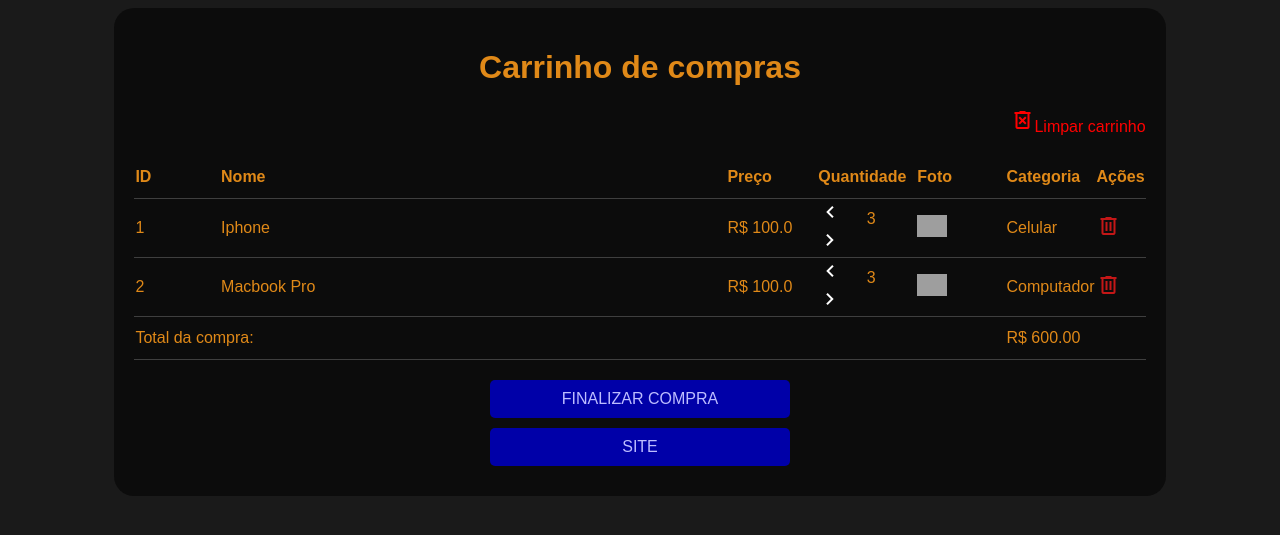
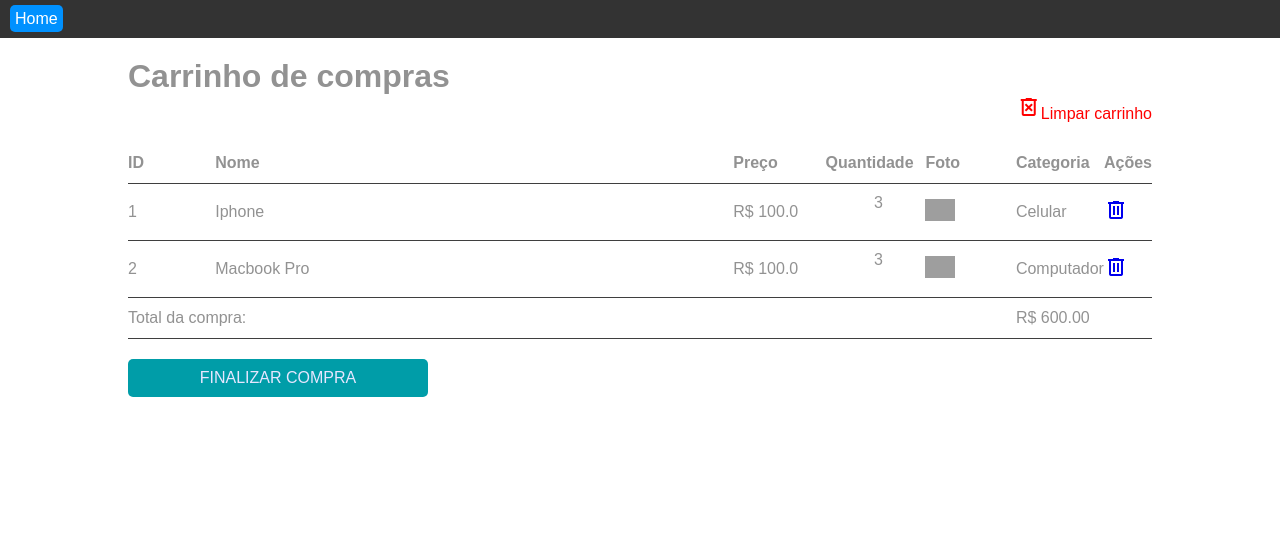
Before and after one commit to larryworkson/PYTHON-III, a Flask app: page /carrinho.html in a window 1280 px wide. Shown: the top 535 px of the page. Run offline with Flask 3, Linux system fonts and the light colour scheme; data comes from the database, SQL or seed files in the repository; both versions use the stored data as it was after the commit; grey boxes are pictures that could not be loaded.

Commit message:
mudanças de estilo

```diff
--- a/GERAL/04-Flask/ex005-loja/loja.py
+++ b/GERAL/04-Flask/ex005-loja/loja.py
@@ -214,7 +214,7 @@ loja.run(debug=False)
 AJUSTES CRÍTICOS:
 
 AJUSTES DE MELHORIA:
-        - Notificar admin quando houver uma nova venda.
+    - Notificar admin quando houver uma nova venda.
     - Mostrar relatório com dados da última venda, valor, dia e horário.
     - criar função de colocar produtos em promoção (com desconto) tipo black friday... tbm ver uma forma de por produtos em destaque
     - criar script que gera produtos recomendados na página do carrinho, baseados nas preferências do usuário
--- a/GERAL/04-Flask/ex005-loja/static/style-loja.css
+++ b/GERAL/04-Flask/ex005-loja/static/style-loja.css
@@ -1,3 +1,8 @@
+* {
+    padding: 0px;
+    margin: 0px;
+}
+
 :root {
     --fundodestaque: green;
     --fundoescuro: black;
@@ -5,24 +10,44 @@
     --infoimportante: black;
     --detalhe: rgb(0, 122, 0);
     --corlight: rgb(255, 255, 255);
+    --corbtnmenu: rgb(0, 145, 255);
 
 }
 
 body {
     font-family: Arial, Helvetica, sans-serif;
-    background-color: var(--fundoescuro);
-    color: var(--infosecundaria)
+    background-color: var(--corlight);
+    color: var(--infosecundaria);
 }
 main {
-    background-color: var(--fundoescuro);
+    background-color: var(--corlight);
     width: 80%;
     margin: auto;
     border-radius: 20px;
     padding: 20px;
 }
-h1 {
-    text-align: center;
+
+nav {
+    background-color: #333333;
+    padding: 10px;
 }
+
+nav.menu > a {
+    text-decoration: none;
+    color: white;
+    background-color: var(--corbtnmenu);
+    padding: 5px;
+    border-radius: 5px;
+}
+
+div.topo {
+    background-color: aliceblue;
+    color: black;
+    text-align: right;
+}
+
+
+
 section {
     width: 300px;
     display: inline-block;
@@ -72,3 +97,67 @@ div.info_preco_prod {
     color: var(--infoimportante);
     font-weight: bold;
 }
+
+
+/* CARRINHO DE COMPRAS */
+table#lista {
+    width: 100%;
+    border-collapse: collapse;
+    margin: 20px auto;
+}
+th#nome {
+    width: 60%;
+}
+th.outros {
+    width: 10%;
+}
+
+th#id {
+    width: 2%;
+}
+
+td, th {
+    border-bottom: 1px solid rgb(63, 63, 63);
+    height: 40px;
+
+}
+th {
+    text-align: left;
+}
+
+th > a {
+    text-decoration: none;
+    background-color: none;
+    color: rgb(224, 137, 24);
+}
+
+td > a {
+    margin-right: 20px;
+}
+td > img {
+    width: 30px;
+}
+
+a.limpa_carrinho {
+    text-decoration: none;
+    text-align: right;
+    color: red;
+}
+a.flecha {
+    text-decoration: none;
+    color: #ffffff;
+}
+
+.btngeral {
+    display: block;
+    width: 300px;
+    text-align: center;
+    background-color: rgb(0, 157, 168);
+    margin: 10px 0px;
+    color: rgb(230, 230, 255);
+    text-decoration: none;
+    border: none;
+    padding: 10px 0px;
+    border-radius: 5px;
+
+}
--- a/GERAL/04-Flask/ex005-loja/static/style.css
+++ b/GERAL/04-Flask/ex005-loja/static/style.css
@@ -107,14 +107,3 @@ a#btnedit {
     margin: 20px auto;
     width: 300px;
 }
-
-a.flecha {
-    text-decoration: none;
-    color: #ffffff;
-}
-
-a.limpa_carrinho {
-    text-decoration: none;
-    text-align: right;
-    color: red;
-}
--- a/GERAL/04-Flask/ex005-loja/templates/carrinho.html
+++ b/GERAL/04-Flask/ex005-loja/templates/carrinho.html
@@ -5,10 +5,15 @@
     <meta name="viewport" content="width=device-width, initial-scale=1.0">
     <title>Carrinho</title>
     <link rel="stylesheet" href="https://fonts.googleapis.com/css2?family=Material+Symbols+Outlined:opsz,wght,FILL,GRAD@24,400,0,0" />
-    <link rel="stylesheet" type="text/css" href="{{ url_for('static', filename='style.css') }}">
+    <link rel="stylesheet" type="text/css" href="{{ url_for('static', filename='style-loja.css') }}">
 
 </head>
 <body>
+    <header>
+        <nav class="menu">
+            <a href="/site.html">Home</a>
+        </nav>
+    </header>
     <main>
         <h1>Carrinho de compras</h1>
         <a class="limpa_carrinho" href="{{ url_for('del_todo_carrinho')}}"><p> <span class="material-symbols-outlined">delete_forever</span>Limpar carrinho</p></a>
@@ -46,7 +51,7 @@
             </tr>
         </table>
         <a href="{{ url_for('finalizar_compra')}}" class="btngeral">FINALIZAR COMPRA</a>
-        <a class="btngeral" href="/site.html">SITE</a>
+
     </main>
 
 </body>
```
Also changed, not shown: GERAL/04-Flask/ex005-loja/templates/produto.html (+6 -2 lines), GERAL/04-Flask/ex005-loja/templates/site.html (+14 -3 lines), GERAL/04-Flask/ex005-loja/database/base.db.
